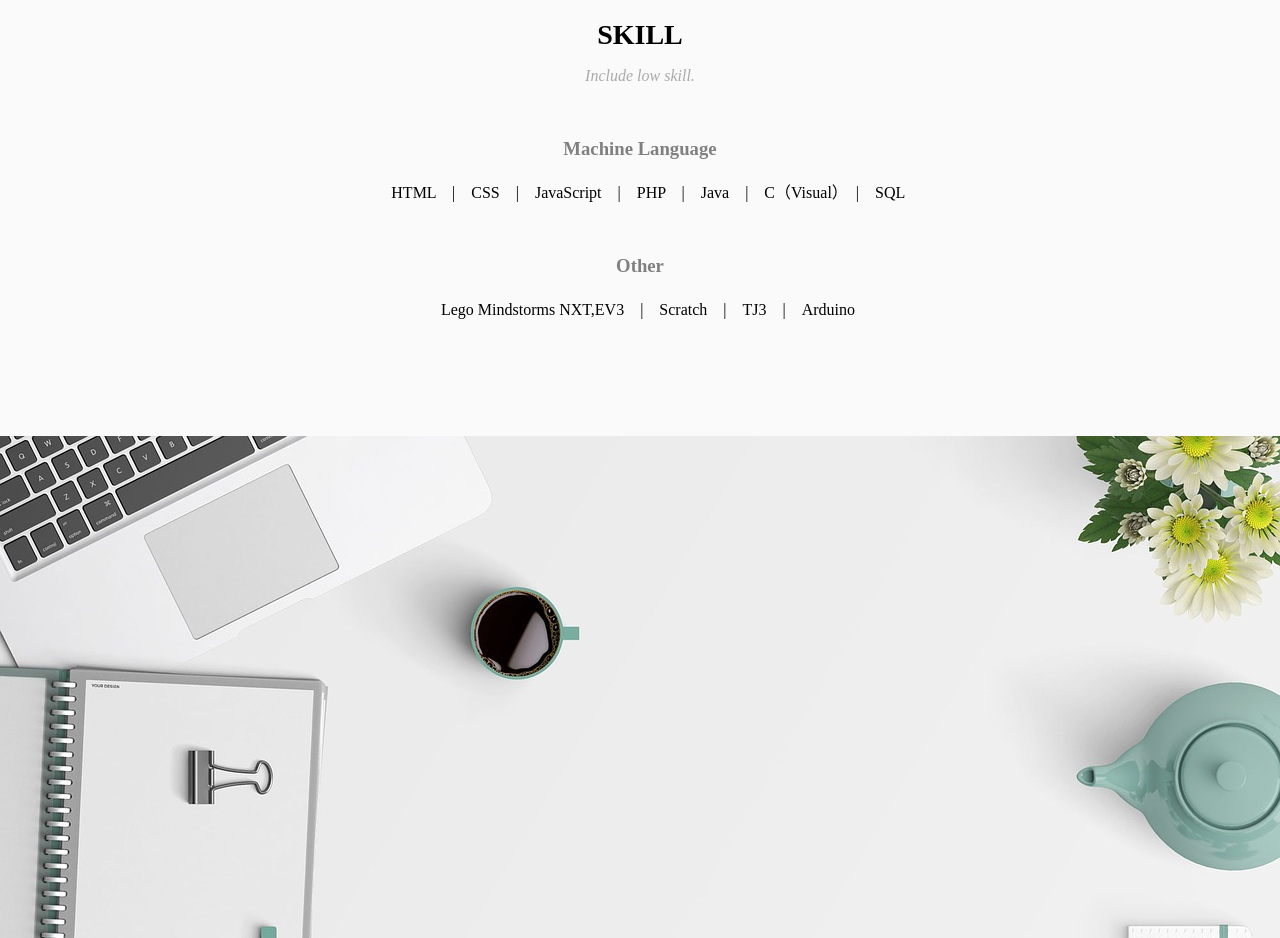
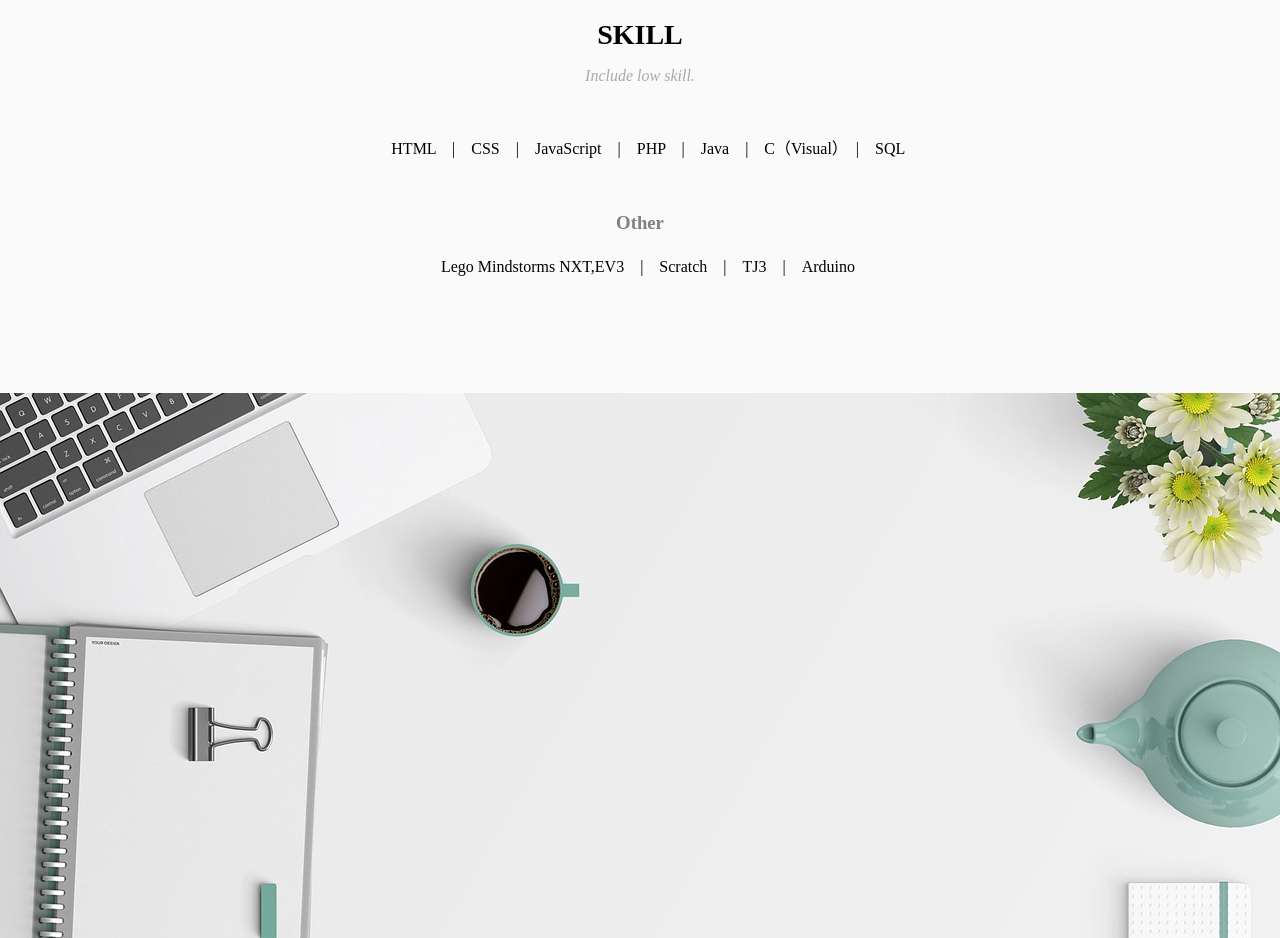
Before and after one commit to KOHEIITOH/me, a plain HTML site: page index.html in a window 1280 px wide. Shown: the part 1400-2338 px from the top of the page. Drawn offline with Linux system fonts and the light colour scheme.

Commit message:
Update index.html

```diff
--- a/index.html
+++ b/index.html
@@ -31,7 +31,7 @@
                 <h1 class="skill">SKILL</h1>
                 <p class="sub">Include low skill.</p>
                 <br>
-                <h3 class="language">Machine Language</h3>
+
                 <div class="machinelanguage">
                     <p class="serif">　HTML　|　CSS　|　JavaScript　|　PHP　|　Java　|　C（Visual）　|　SQL　</p>
                 </div>
```
